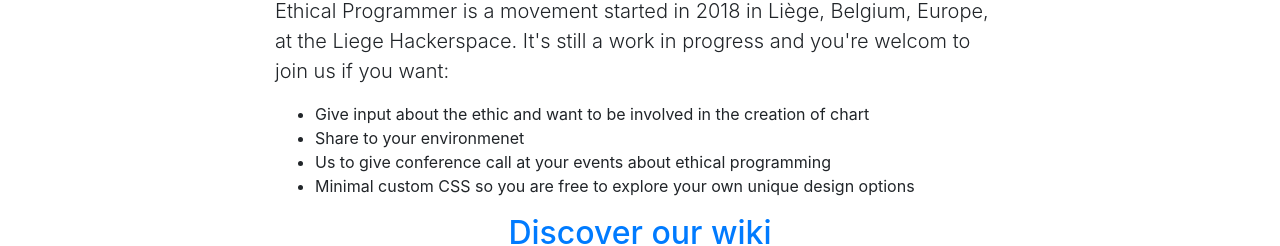
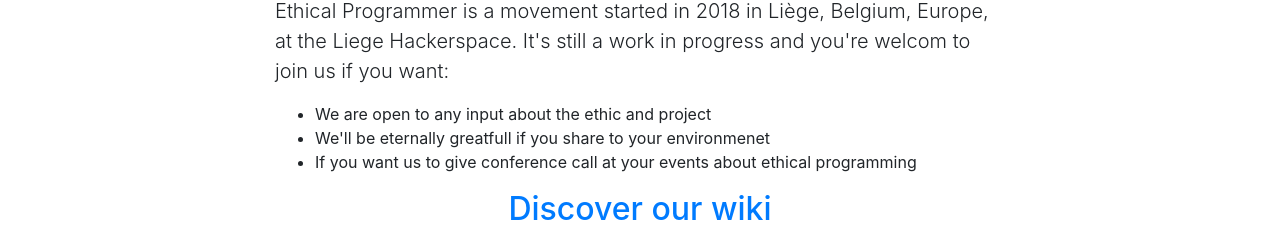
Before and after one commit to LgHS/ethicalprogrammer-website, a website: page index.html in a window 1280 px wide. Shown: the part 558-804 px from the top of the page. Drawn offline with nearby package versions, Linux system fonts and the light colour scheme; a web font is replaced by a local one.

Commit message:
Update content

```diff
--- a/index.html
+++ b/index.html
@@ -60,10 +60,9 @@
             <p class="lead">Ethical Programmer is a movement started in 2018 in Liège, Belgium, Europe, at the Liege Hackerspace.
             It's still a work in progress and you're welcom to join us if you want:</p>
             <ul>
-              <li>Give input about the ethic and want to be involved in the creation of chart</li>
-              <li>Share to your environmenet</li>
-              <li>Us to give conference call at your events about ethical programming</li>
-              <li>Minimal custom CSS so you are free to explore your own unique design options</li>
+              <li>We are open to any input about the ethic and project</li>
+              <li>We'll be eternally greatfull if you share to your environmenet</li>
+              <li>If you want us to give conference call at your events about ethical programming</li>
             </ul>
             <center><a href="https://wiki.lghs.be/rnd:ethicalprogrammer"><h2>Discover our wiki</h2></a><center>
           </div>
```
